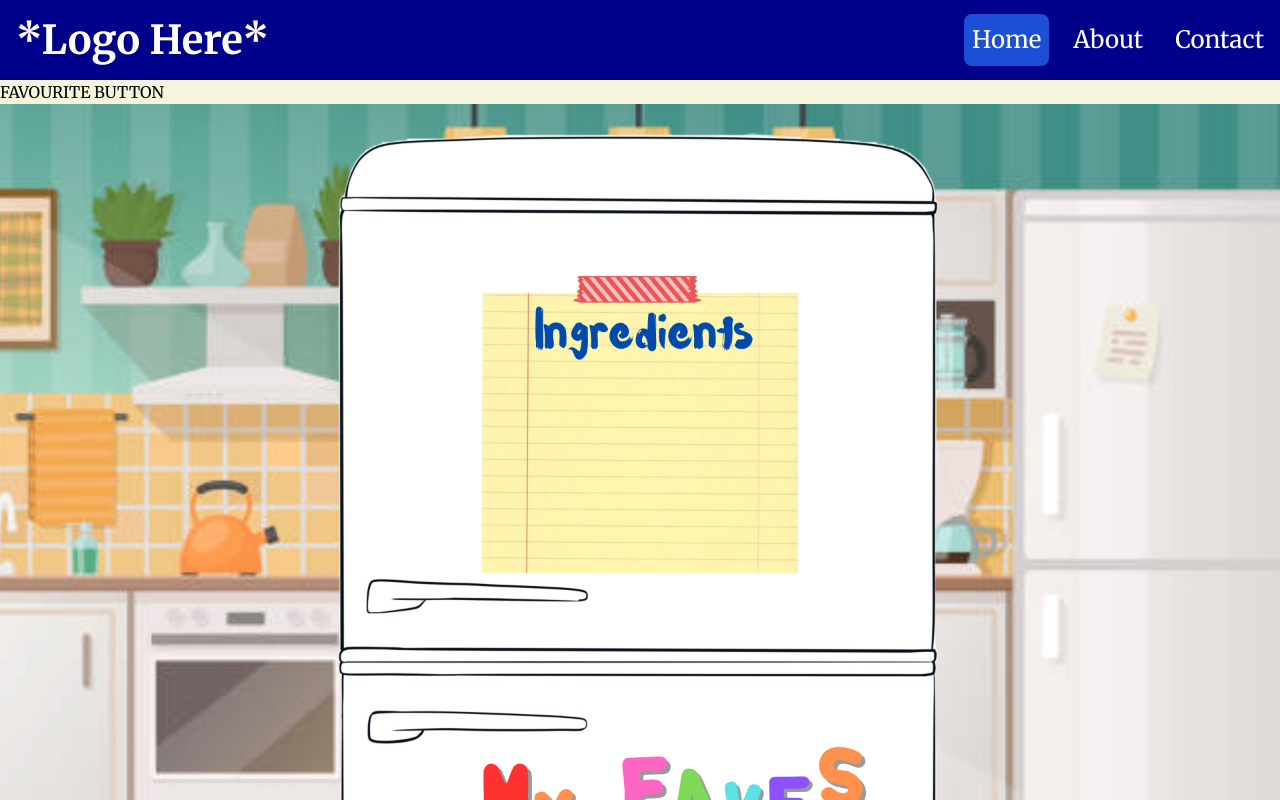
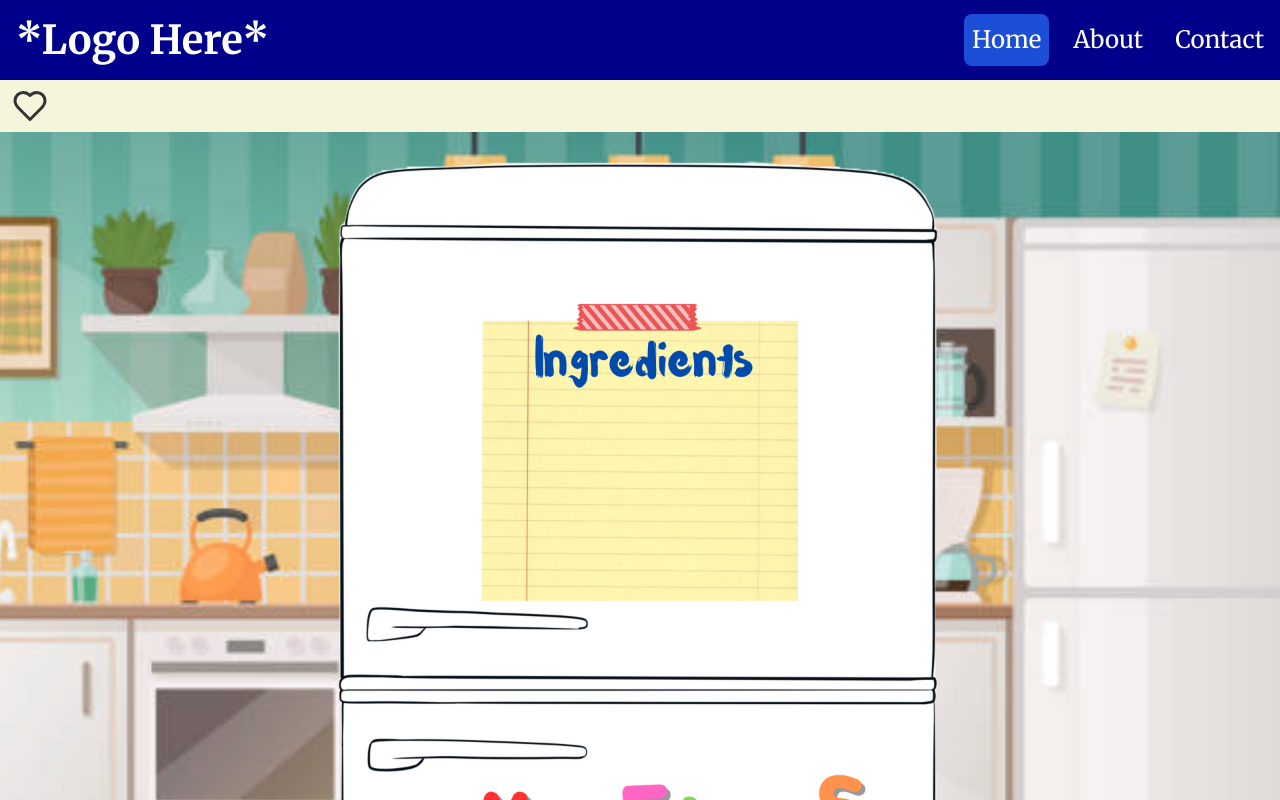
Before and after one commit to dartRamos/byte-to-bite-webapp, a React (Vite) app in the folder frontend/: page / in a window 1280 px wide. Shown: the top 800 px of the page. Built offline with nearby package versions, Linux system fonts and the light colour scheme.

Commit message:
update handleclick functions and styling for the button

```diff
--- a/frontend/src/components/FavouriteButton.jsx
+++ b/frontend/src/components/FavouriteButton.jsx
@@ -1,21 +1,29 @@
 import React, { useState } from 'react';
 import { Heart } from 'lucide-react';
+import '../styling/FavouriteButton.css'
 
 const FavouriteButton = () => {
+  // state to control if is favourite
+  const [isFavorited, setIsFavorited] = useState(false);
 
   // Function to hangle the click
   const handleClick = () => {
-    console.log("FIRE");
+    setIsFavorited(!isFavorited);
+    //console.log("FIRE");
+    // Add code to save favorite to DB here
 
-  }
-
+  };
 
   return (
     <div>
       <button
-        onClick={handleClick}>
-          FAVOURITE BUTTON
-
+        className='fav-button'
+        onClick={handleClick}
+         >
+          <Heart
+            size={36}
+            className={`fav-icon ${isFavorited ? 'favorited' : ''}`}
+          />
       </button>
 
     </div>
--- /dev/null
+++ b/frontend/src/styling/FavouriteButton.css
@@ -0,0 +1,28 @@
+.fav-button {
+  background-color: transparent;
+  border: none;
+  cursor: pointer;
+  display: flex;
+  align-items: center;
+  gap: 8px; /* space between text and icon */
+  font-weight: bold;
+  font-size: 1rem;
+  color: #333;
+  padding: 8px 12px;
+  border-radius: 6px;
+  transition: background-color 0.3s ease;
+}
+
+.fav-button:hover {
+  transform: scale(1.1);
+}
+
+.fav-icon {
+  transition: fill 0.3s ease, stroke 0.3s ease;
+  stroke-width: 2;
+}
+
+.fav-icon.favorited {
+  fill: red;
+  stroke: red;
+}
```
